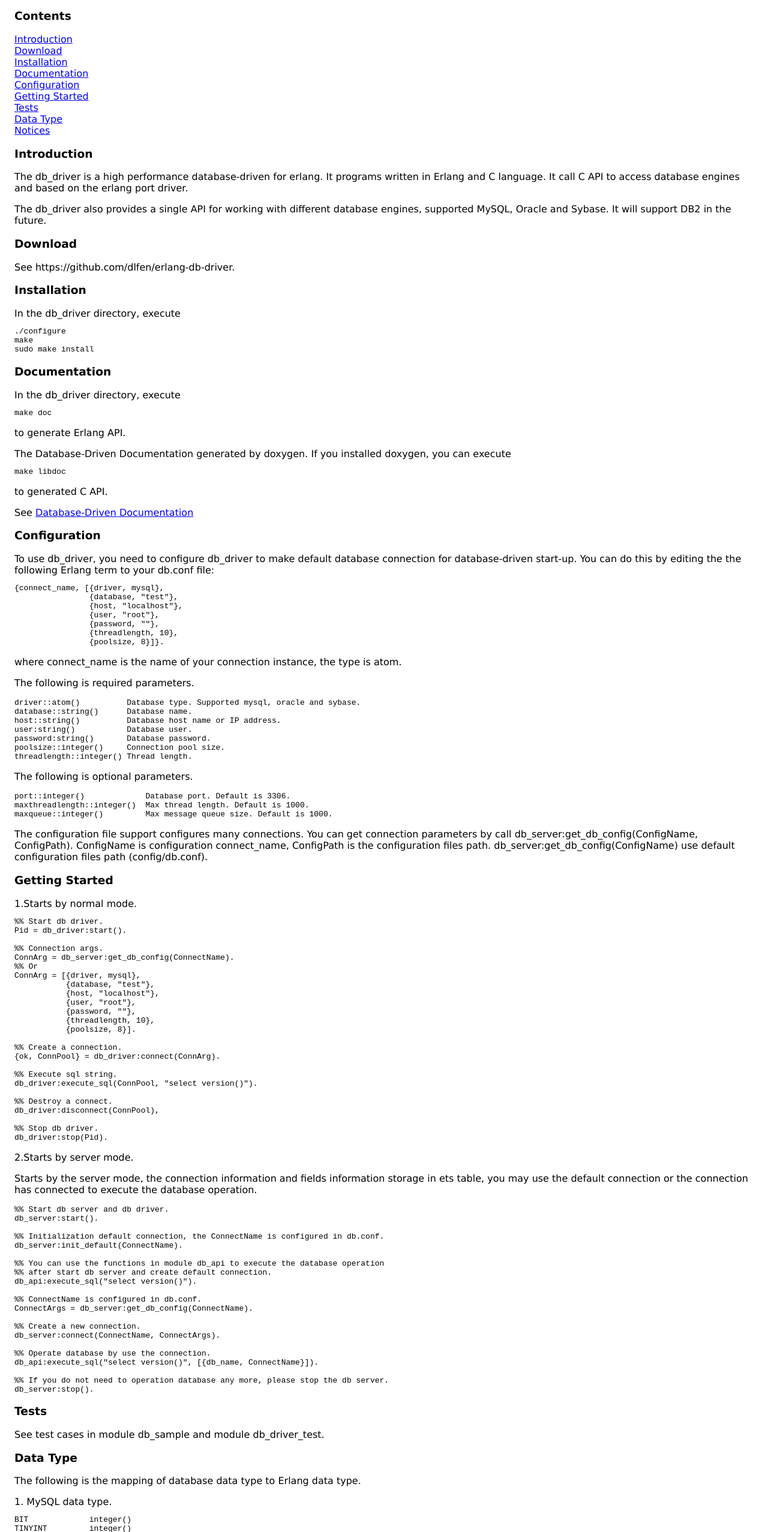
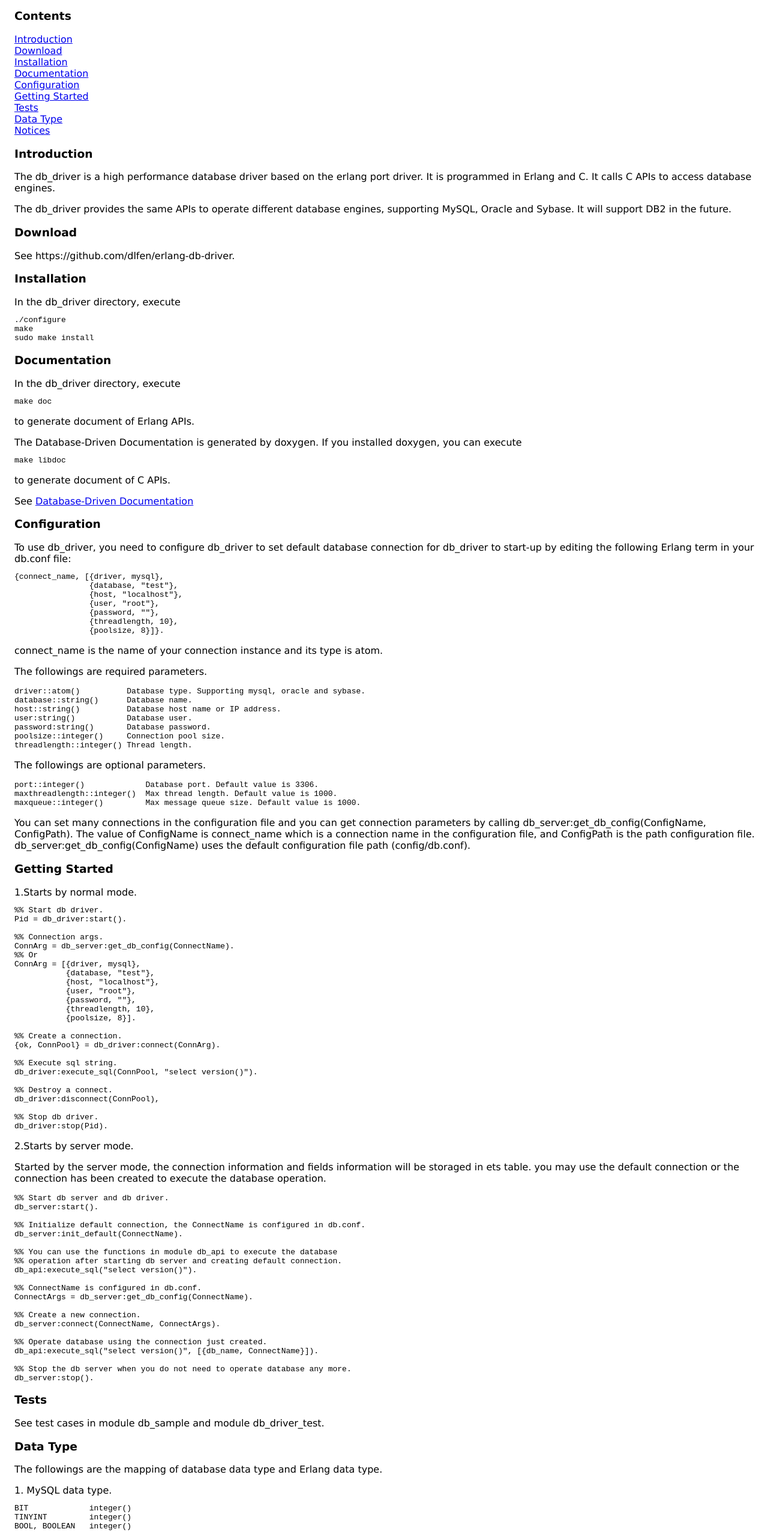
Before and after one commit to RYTong/erldb-driver, a plain HTML site: page doc/overview-summary.html in a window 1280 px wide. Shown: the part 246-2800 px from the top of the page at 60% size. Drawn offline with Linux system fonts and the light colour scheme.

Commit message:
modify documents

```diff
--- a/doc/overview-summary.html
+++ b/doc/overview-summary.html
@@ -25,11 +25,11 @@
 
 <h3><a name="Introduction">Introduction</a></h3>
 
-<p>The db_driver is a high performance database-driven for erlang.
-    It programs written in Erlang and C language. It call C API to access
-    database engines and based on the erlang port driver.</p>
-<p>The db_driver also provides a single API for working with different
-    database engines, supported MySQL, Oracle and Sybase. It will support
+<p>The db_driver is a high performance database driver based on the erlang
+    port driver. It is programmed in Erlang and C. It calls C APIs to access
+    database engines.</p>
+<p>The db_driver provides the same APIs to operate different
+    database engines, supporting MySQL, Oracle and Sybase. It will support
     DB2 in the future.</p>
 <p> </p>
 
@@ -48,20 +48,20 @@ sudo make install</pre>
 
 In the db_driver directory, execute
 <pre>make doc</pre><p>
-to generate Erlang API.</p>
+to generate document of Erlang APIs.</p>
 
-The Database-Driven Documentation generated by doxygen. If you installed
+The Database-Driven Documentation is generated by doxygen. If you installed
 doxygen, you can execute
 <pre>make libdoc</pre><p>
-to generated C API.</p>
+to generate document of C APIs.</p>
 
-<p>See <a href="lib/html/index.html" target="_black">Database-Driven Documentation</a></p>
+<p>See <a href="lib/html/index.html" target="_black">Database-Driven
+Documentation</a></p>
 
 <h3><a name="Configuration">Configuration</a></h3>
 
-To use db_driver, you need to configure db_driver to make default database
-connection for database-driven start-up. You can do this by editing the the
-following Erlang term to your db.conf file:
+To use db_driver, you need to configure db_driver to set default database
+connection for db_driver to start-up by editing the following Erlang term in your db.conf file:
 <pre>{connect_name, [{driver, mysql},
                 {database, "test"},
                 {host, "localhost"},
@@ -69,26 +69,30 @@ following Erlang term to your db.conf file:
                 {password, ""},
                 {threadlength, 10},
                 {poolsize, 8}]}.</pre><p>
-where connect_name is the name of your connection instance, the type is atom.</p>
+connect_name is the name of your connection instance and its type is atom.</p>
 
-<p>The following is required parameters.</p>
+<p>The followings are required parameters.</p>
 
-<pre>driver::atom()          Database type. Supported mysql, oracle and sybase.
+<pre>driver::atom()          Database type. Supporting mysql, oracle and sybase.
 database::string()      Database name.
 host::string()          Database host name or IP address.
 user:string()           Database user.
 password:string()       Database password.
 poolsize::integer()     Connection pool size.
 threadlength::integer() Thread length.</pre><p>
-The following is optional parameters.</p>
+The followings are optional parameters.</p>
 
-<pre>port::integer()             Database port. Default is 3306.
-maxthreadlength::integer()  Max thread length. Default is 1000.
-maxqueue::integer()         Max message queue size. Default is 1000.</pre>
+<pre>port::integer()             Database port. Default value is 3306.
+maxthreadlength::integer()  Max thread length. Default value is 1000.
+maxqueue::integer()         Max message queue size. Default value is 1000.</pre>
 
-<p>The configuration file support configures many connections. You can get
-connection parameters by call db_server:get_db_config(ConfigName, ConfigPath).
-ConfigName is configuration connect_name, ConfigPath is the configuration files path. db_server:get_db_config(ConfigName) use default configuration files path (config/db.conf).</p>
+<p>You can set many connections in the configuration file and you can get
+connection parameters by calling
+db_server:get_db_config(ConfigName, ConfigPath).
+The value of ConfigName is connect_name which is a connection name in the
+configuration file, and ConfigPath is the path configuration file.
+db_server:get_db_config(ConfigName) uses the default configuration file path
+(config/db.conf).</p>
 
 <h3><a name="Getting_Started">Getting Started</a></h3>
 
@@ -121,17 +125,18 @@ db_driver:stop(Pid).</pre>
 
 <p>2.Starts by server mode.</p>
 
-<p>Starts by the server mode, the connection information and fields information
-storage in ets table, you may use the default connection or the connection has connected to execute the database operation.</p>
+<p>Started by the server mode, the connection information and fields information
+will be storaged in ets table. you may use the default connection or the
+connection has been created to execute the database operation.</p>
 
 <pre>%% Start db server and db driver.
 db_server:start().
 
-%% Initialization default connection, the ConnectName is configured in db.conf.
+%% Initialize default connection, the ConnectName is configured in db.conf.
 db_server:init_default(ConnectName).
 
-%% You can use the functions in module db_api to execute the database operation
-%% after start db server and create default connection.
+%% You can use the functions in module db_api to execute the database
+%% operation after starting db server and creating default connection.
 db_api:execute_sql("select version()").
 
 %% ConnectName is configured in db.conf.
@@ -140,10 +145,10 @@ ConnectArgs = db_server:get_db_config(ConnectName).
 %% Create a new connection.
 db_server:connect(ConnectName, ConnectArgs).
 
-%% Operate database by use the connection.
+%% Operate database using the connection just created.
 db_api:execute_sql("select version()", [{db_name, ConnectName}]).
 
-%% If you do not need to operation database any more, please stop the db server.
+%% Stop the db server when you do not need to operate database any more.
 db_server:stop().</pre>
 
 <h3><a name="Tests">Tests</a></h3><p>
@@ -151,7 +156,7 @@ See test cases in module db_sample and module db_driver_test.</p>
 
 <h3><a name="Data_Type">Data Type</a></h3>
 
-<p>The following is the mapping of database data type to Erlang data type.</p>
+<p>The followings are the mapping of database data type and Erlang data type.</p>
 
 1. MySQL data type.
 <pre>BIT             integer()
@@ -173,7 +178,8 @@ DATETIME        {datetime,
 TIMESTAMP       {datetime,
                     {{Year::integer(), Month::integer(), Day::integer()},
                      {Hour::integer(), Minute::integer(), Second::integer()}}}
-TIME            {time, {Hour::integer(), Minute::integer(), Second::integer()}}
+TIME            {time,
+                    {Hour::integer(), Minute::integer(), Second::integer()}}
 YEAR            integer()
 CHAR            integer()
 VARCHAR         string()
@@ -263,13 +269,16 @@ REAL            float()
 MONEY           {number, string()}
 SMALLMONEY      float()</pre>
 
-<h3><a name="Notices">Notices</a></h3>
-1. Oracle prepare statement.
-    Prepare sql is like "select ?,? from user", but prepare sql in Oracle is like "select :1,:2 from user".
-    You can consistently use two methods in module db_api, but you can only use the second method in module db_driver.
+<h3><a name="Notices">Notices</a></h3><p>
+1. Oracle prepare statement.</p>
+
+    The sql of prepare is like "select ?,? from user", but the sql in Oracle
+    is like "select :1,:2 from user".
+    You can consistently use two methods in module db_api, but you can only
+    use the second method in module db_driver.
 
 <hr>
 <div class="navbar"><a name="#navbar_bottom"></a><table width="100%" border="0" cellspacing="0" cellpadding="2" summary="navigation bar"><tr><td><a href="overview-summary.html" target="overviewFrame">Overview</a></td><td><a href="http://www.erlang.org/"><img src="erlang.png" align="right" border="0" alt="erlang logo"></a></td></tr></table></div>
-<p><i>Generated by EDoc, Oct 26 2011, 11:22:54.</i></p>
+<p><i>Generated by EDoc, Oct 27 2011, 11:34:02.</i></p>
 </body>
 </html>
```
Also changed, not shown: doc/db_api.html (+5 -5 lines), doc/db_driver.html (+5 -5 lines), doc/db_server.html (+1 -1 lines), 5 other files.
